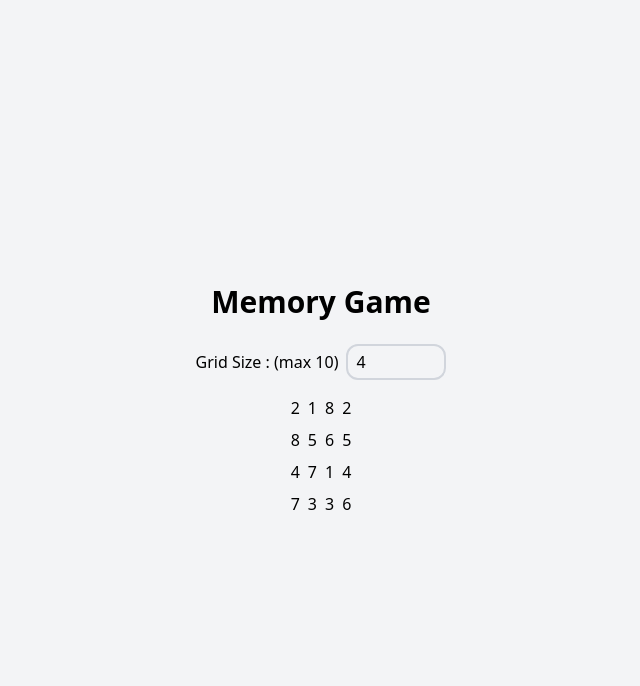
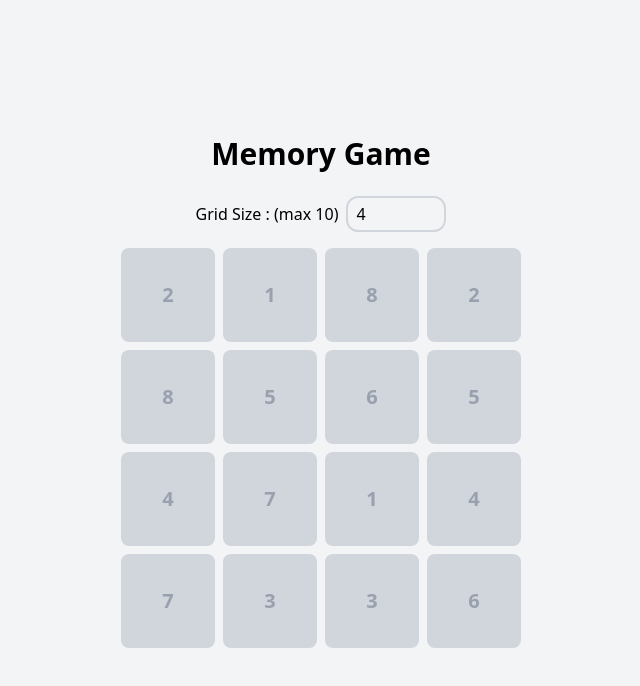
Before and after one commit to aashikofsach/Memory_Game_MCQ, a React (Vite) app: page / in a window 1280 px wide. Shown: the top 686 px of the page, without its empty margins (319-959 px from the left). Built offline with nearby package versions, Linux system fonts and the light colour scheme.

Commit message:
applied styling on each card and used transition-all tailwind css prop

```diff
--- a/src/components/MemoryGame.jsx
+++ b/src/components/MemoryGame.jsx
@@ -63,9 +63,9 @@ function MemoryGame() {
           <input id='gridSize' type="number" min={2} max={10} value={gridSize} onChange={handleGridChangeSize} className='border-2 border-gray-300 px-2 py-1 rounded-xl' />
         </div>
         {/* gameboard */}
-        <div className={`grid gap-2`} style={{gridTemplateColumns : `repeat(${gridSize} , 1fr)` }}>
+        <div className={`grid gap-2 mb-4 `} style={{gridTemplateColumns : `repeat(${gridSize} , 1fr)`, width : `${gridSize*100}px` }}>
           {
-            cards.map((card)=> <div key={card.id}>{card.number}</div>)
+            cards.map((card)=> <div className='aspect-square flex items-center justify-center text-xl font-bold cursor-pointer rounded-lg bg-gray-300 text-gray-400 transition-all duration-300' key={card.id}>{card.number}</div>)
           }
         </div>
     </div>
```
